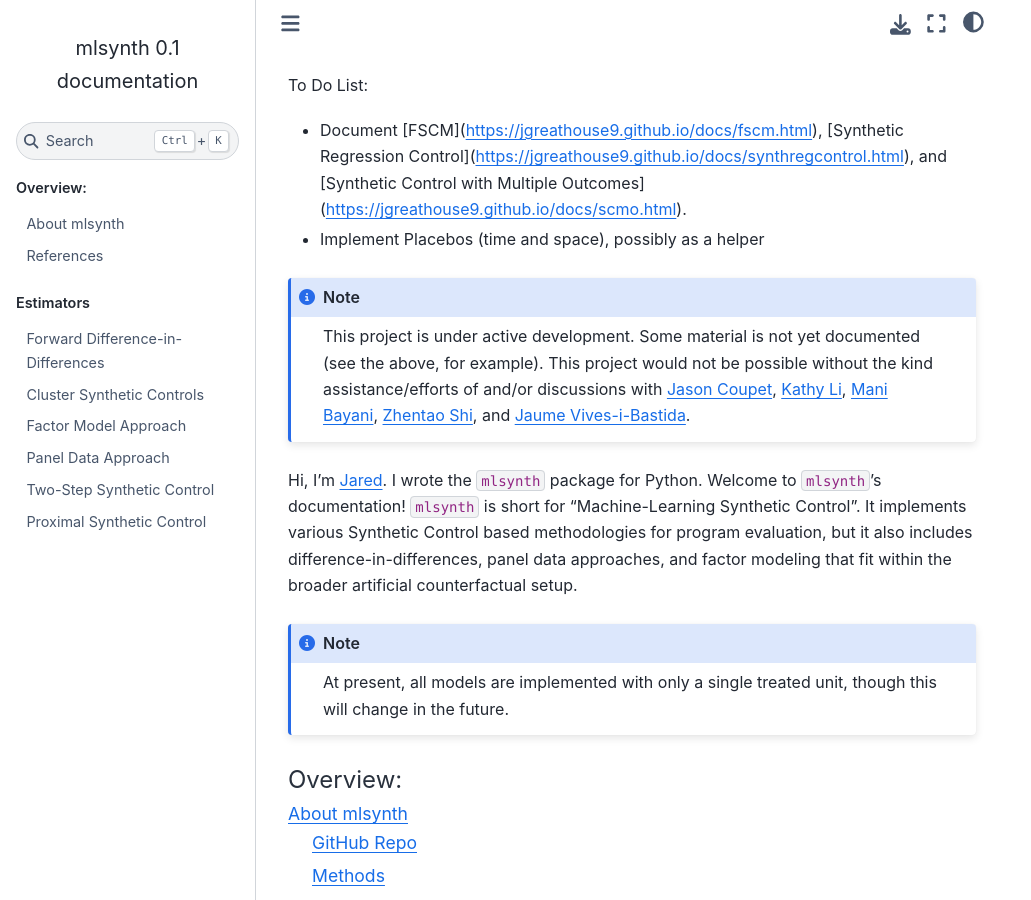
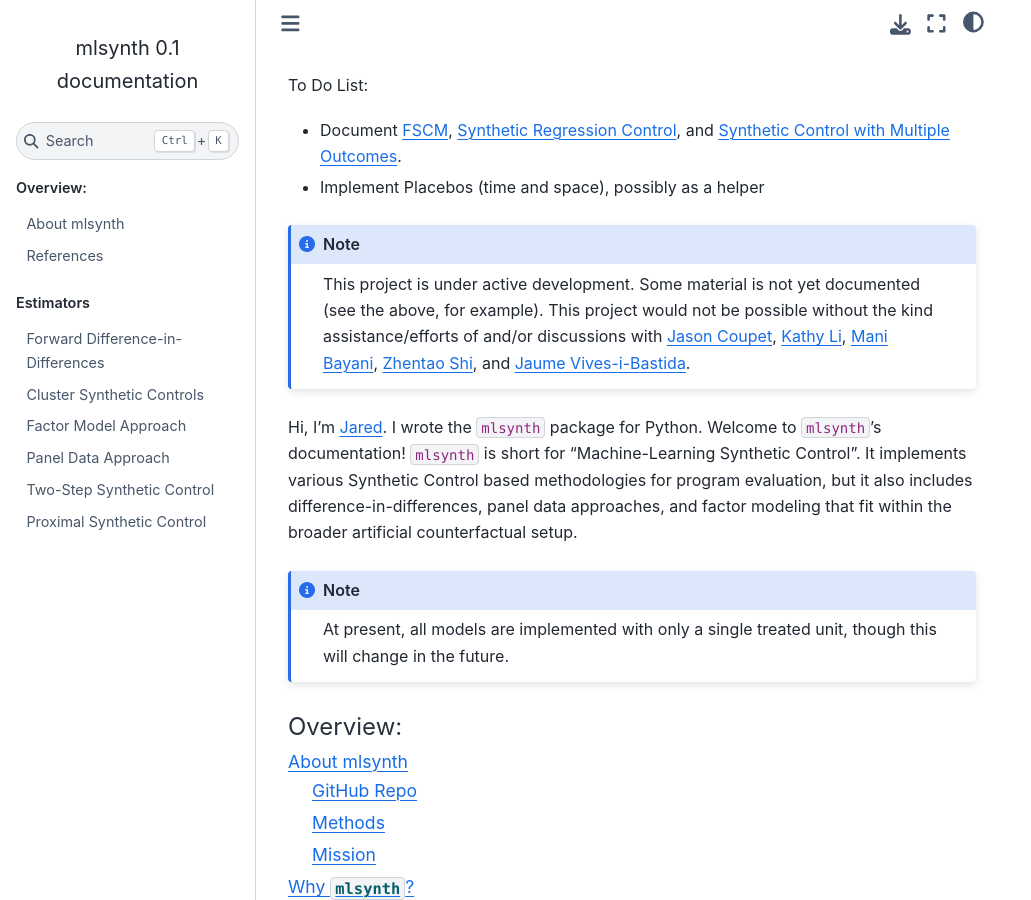
Before and after one commit to jgreathouse9/mlsynth, a Sphinx documentation site: the page built from docs/index.rst, in a window 1280 px wide and 900 px high. Shown: the whole window, without its empty margins (0-1031 px from the left). Built offline with Sphinx 7.4.7 and the Sphinx Book theme 1.1.4, drawn with Linux system fonts in a browser that asks for light colours; pages that are not in the unit, such as notebooks, are missing from menus.

Commit message:
Update index.rst

```diff
--- a/docs/index.rst
+++ b/docs/index.rst
@@ -4,7 +4,8 @@
 
 To Do List:
 
-- Document [FSCM](https://jgreathouse9.github.io/docs/fscm.html), [Synthetic Regression Control](https://jgreathouse9.github.io/docs/synthregcontrol.html), and [Synthetic Control with Multiple Outcomes](https://jgreathouse9.github.io/docs/scmo.html).
+- Document `FSCM <https://jgreathouse9.github.io/docs/fscm.html>`_, `Synthetic Regression Control <https://jgreathouse9.github.io/docs/synthregcontrol.html>`_, and `Synthetic Control with Multiple Outcomes <https://jgreathouse9.github.io/docs/scmo.html>`_.
+
 - Implement Placebos (time and space), possibly as a helper
 
 
```
